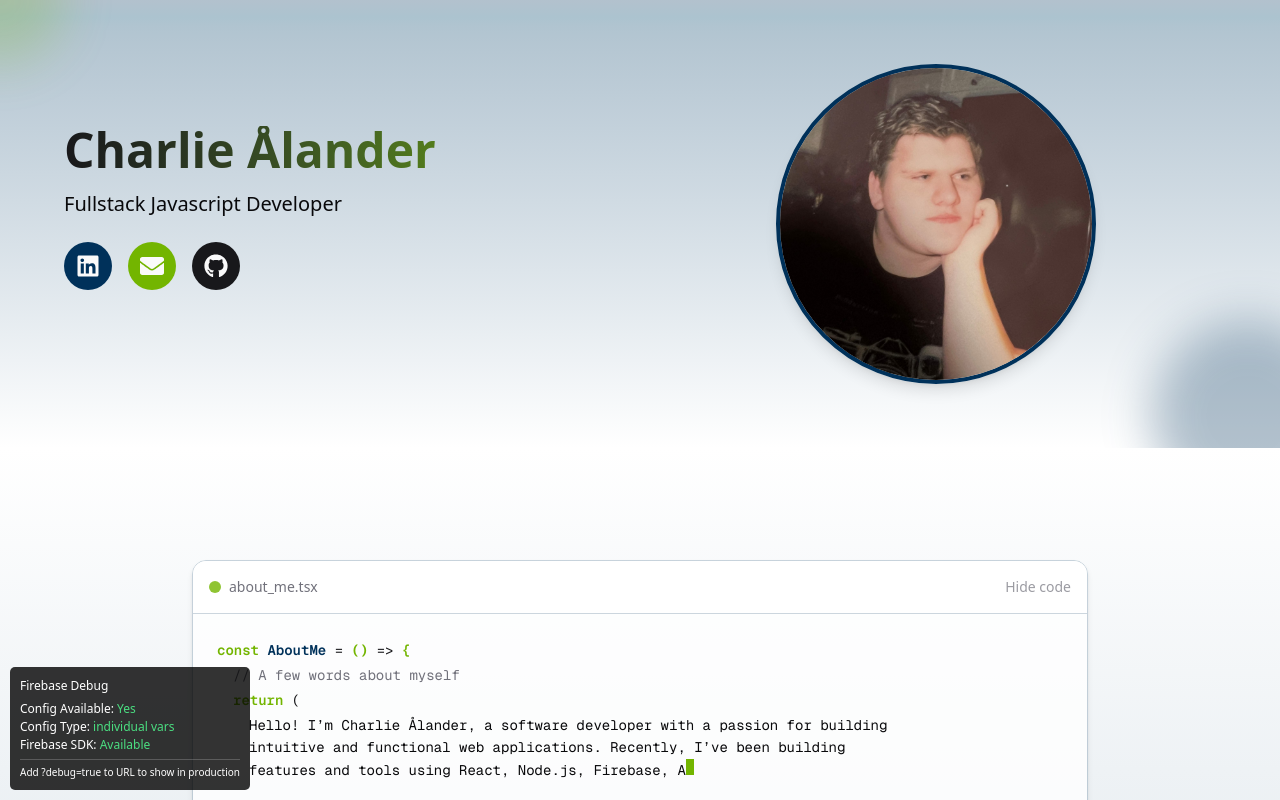
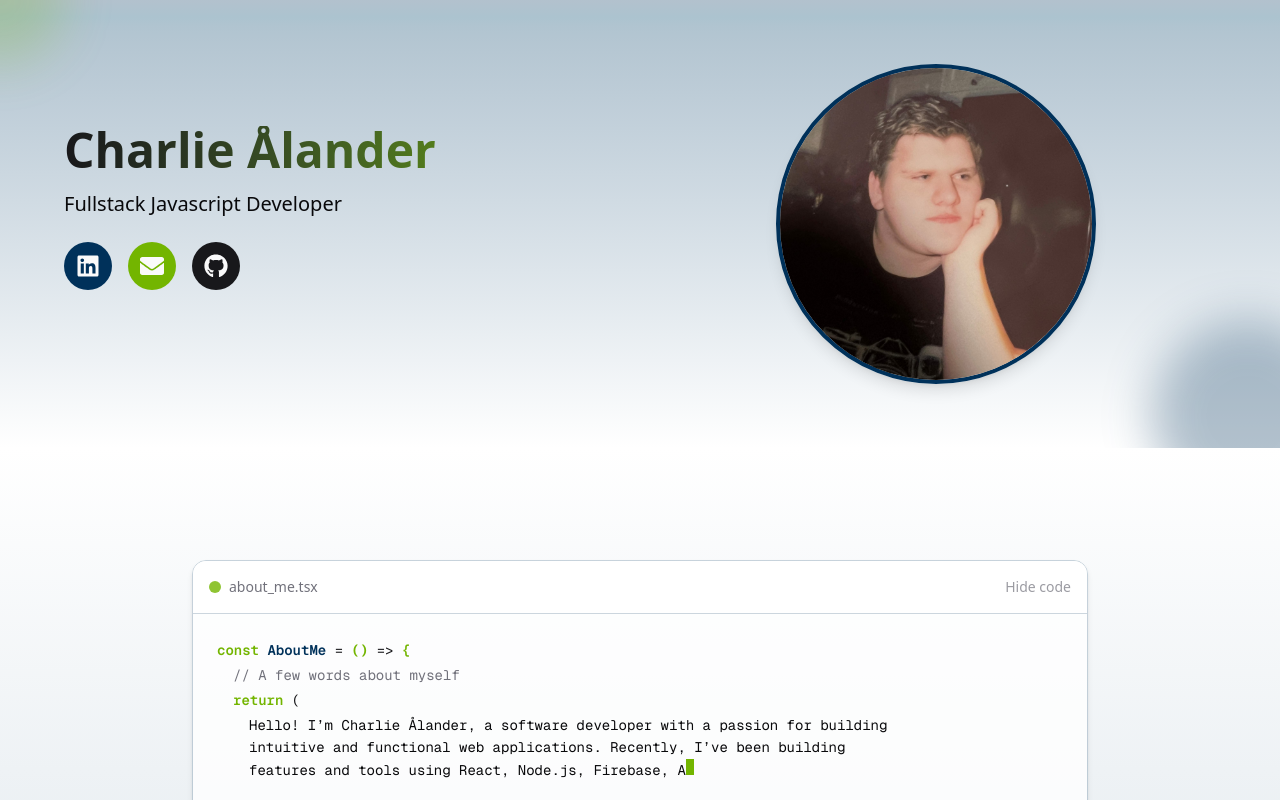
Before and after one commit to Skyeeer/resume-portfolio, a Next.js app: page / in a window 1280 px wide. Shown: the top 800 px of the page. Built offline with nearby package versions, Linux system fonts and the light colour scheme; no server answers.

Commit message:
this should work

```diff
--- a/src/app/layout.tsx
+++ b/src/app/layout.tsx
@@ -2,7 +2,6 @@ import type { Metadata } from "next";
 import { Geist, Geist_Mono } from "next/font/google";
 import "./globals.css";
 import { FirebaseAnalytics } from "@/components/firebase-analytics";
-import { FirebaseDebug } from "@/components/firebase-debug";
 import { Suspense } from "react";
 
 const geistSans = Geist({
@@ -39,7 +38,6 @@ export default function RootLayout({
         {children}
         <Suspense fallback={null}>
           <FirebaseAnalytics />
-          <FirebaseDebug />
         </Suspense>
       </body>
     </html>
--- a/src/components/firebase-analytics.tsx
+++ b/src/components/firebase-analytics.tsx
@@ -10,16 +10,14 @@ const getFirebaseConfig = (): FirebaseOptions | null => {
     const fullConfig = process.env.NEXT_PUBLIC_FIREBASE_CONFIG;
     if (fullConfig) {
         try {
-            console.log("Firebase config found from NEXT_PUBLIC_FIREBASE_CONFIG");
             return JSON.parse(fullConfig);
         } catch (error) {
-            console.error('Failed to parse NEXT_PUBLIC_FIREBASE_CONFIG:', error);
+            // Silent error in production
         }
     }
 
     // Fall back to individual environment variables
     if (process.env.NEXT_PUBLIC_FIREBASE_API_KEY) {
-        console.log("Firebase config found from individual env variables");
         return {
             apiKey: process.env.NEXT_PUBLIC_FIREBASE_API_KEY,
             authDomain: process.env.NEXT_PUBLIC_FIREBASE_AUTH_DOMAIN,
@@ -31,8 +29,6 @@ const getFirebaseConfig = (): FirebaseOptions | null => {
         };
     }
 
-    // No fallback - if environment variables aren't found, return null
-    console.warn('Firebase configuration missing. Analytics will be disabled.');
     return null;
 };
 
@@ -64,7 +60,6 @@ export function FirebaseAnalytics() {
     // Initialize Firebase only once
     useEffect(() => {
         if (typeof window === 'undefined') {
-            console.log("Firebase initialization skipped - server-side rendering");
             return;
         }
 
@@ -72,7 +67,6 @@ export function FirebaseAnalytics() {
             try {
                 // Skip initialization if we've already done it
                 if (analyticsInstance) {
-                    console.log("Firebase Analytics already initialized");
                     setInitialized(true);
                     return;
                 }
@@ -80,25 +74,19 @@ export function FirebaseAnalytics() {
                 // Check if analytics is supported
                 const supported = await isSupported();
                 if (!supported) {
-                    console.log("Firebase Analytics not supported in this environment");
                     return;
                 }
 
-                console.log("Firebase Analytics is supported");
-
                 const firebaseConfig = getFirebaseConfig();
                 if (!firebaseConfig) {
-                    console.log("No Firebase config available, analytics disabled");
                     return;
                 }
 
                 // Initialize Firebase if not already initialized
                 let app;
                 if (getApps().length === 0) {
-                    console.log("Initializing new Firebase app");
                     app = initializeApp(firebaseConfig);
                 } else {
-                    console.log("Using existing Firebase app");
                     app = getApps()[0];
                 }
 
@@ -106,10 +94,9 @@ export function FirebaseAnalytics() {
                 analyticsInstance = getAnalytics(app);
                 setAnalyticsCollectionEnabled(analyticsInstance, true);
 
-                console.log('Firebase Analytics initialized successfully');
                 setInitialized(true);
             } catch (error) {
-                console.error('Error initializing Firebase Analytics:', error);
+                // Silent error handling
             }
         };
 
@@ -144,12 +131,8 @@ export function FirebaseAnalytics() {
                 firebase_screen: pageName,
                 firebase_screen_class: pageName
             });
-
-            if (process.env.NODE_ENV !== 'production') {
-                console.log(`Analytics: tracked "${pageName}" page view`);
-            }
         } catch (error) {
-            console.error('Error logging page view:', error);
+            // Silent error handling
         }
     }, [pathname, searchParams, initialized]);
 
--- a/src/components/firebase-debug.tsx
+++ /dev/null
@@ -1,102 +0,0 @@
-'use client';
-
-import { useState, useEffect } from 'react';
-
-export function FirebaseDebug() {
-    const [debugInfo, setDebugInfo] = useState<{
-        hasConfig: boolean;
-        configType: string;
-        firebaseSDK: boolean;
-        error?: string;
-    }>({
-        hasConfig: false,
-        configType: 'none',
-        firebaseSDK: false
-    });
-
-    useEffect(() => {
-        try {
-            // Check for config
-            const fullConfig = process.env.NEXT_PUBLIC_FIREBASE_CONFIG;
-            const apiKey = process.env.NEXT_PUBLIC_FIREBASE_API_KEY;
-
-            let hasConfig = false;
-            let configType = 'none';
-
-            if (fullConfig) {
-                hasConfig = true;
-                configType = 'full JSON';
-                console.log('Found NEXT_PUBLIC_FIREBASE_CONFIG');
-            } else if (apiKey) {
-                hasConfig = true;
-                configType = 'individual vars';
-                console.log('Found NEXT_PUBLIC_FIREBASE_API_KEY');
-            }
-
-            // Check for Firebase SDK
-            let firebaseSDK = false;
-            try {
-                // This import is just to check if firebase/app is available
-                // It won't actually import anything in this dynamic context
-                if (typeof window !== 'undefined') {
-                    const testImport = 'firebase/app';
-                    console.log('Checking for Firebase SDK');
-                    firebaseSDK = true;
-                }
-            } catch (e) {
-                console.error('Error checking Firebase SDK:', e);
-            }
-
-            setDebugInfo({
-                hasConfig,
-                configType,
-                firebaseSDK
-            });
-        } catch (error: any) {
-            setDebugInfo({
-                hasConfig: false,
-                configType: 'none',
-                firebaseSDK: false,
-                error: error?.message || 'Unknown error'
-            });
-        }
-    }, []);
-
-    // Display debug info only in development or with query param ?debug=true
-    const shouldShow = () => {
-        if (typeof window === 'undefined') return false;
-        if (process.env.NODE_ENV !== 'production') return true;
-        return window.location.search.includes('debug=true');
-    };
-
-    if (!shouldShow()) return null;
-
-    return (
-        <div
-            style={{
-                position: 'fixed',
-                bottom: '10px',
-                left: '10px',
-                backgroundColor: 'rgba(0,0,0,0.8)',
-                color: 'white',
-                padding: '10px',
-                borderRadius: '5px',
-                fontSize: '12px',
-                zIndex: 9999,
-                maxWidth: '400px'
-            }}
-        >
-            <h4 style={{ margin: '0 0 5px 0' }}>Firebase Debug</h4>
-            <div>Config Available: <span style={{ color: debugInfo.hasConfig ? '#4ade80' : '#ef4444' }}>{debugInfo.hasConfig ? 'Yes' : 'No'}</span></div>
-            <div>Config Type: <span style={{ color: debugInfo.configType !== 'none' ? '#4ade80' : '#ef4444' }}>{debugInfo.configType}</span></div>
-            <div>Firebase SDK: <span style={{ color: debugInfo.firebaseSDK ? '#4ade80' : '#ef4444' }}>{debugInfo.firebaseSDK ? 'Available' : 'Not Found'}</span></div>
-            {debugInfo.error && (
-                <div style={{ color: '#ef4444' }}>Error: {debugInfo.error}</div>
-            )}
-            <hr style={{ margin: '5px 0', borderColor: 'rgba(255,255,255,0.2)' }} />
-            <div style={{ fontSize: '10px' }}>
-                Add ?debug=true to URL to show in production
-            </div>
-        </div>
-    );
-}
```
